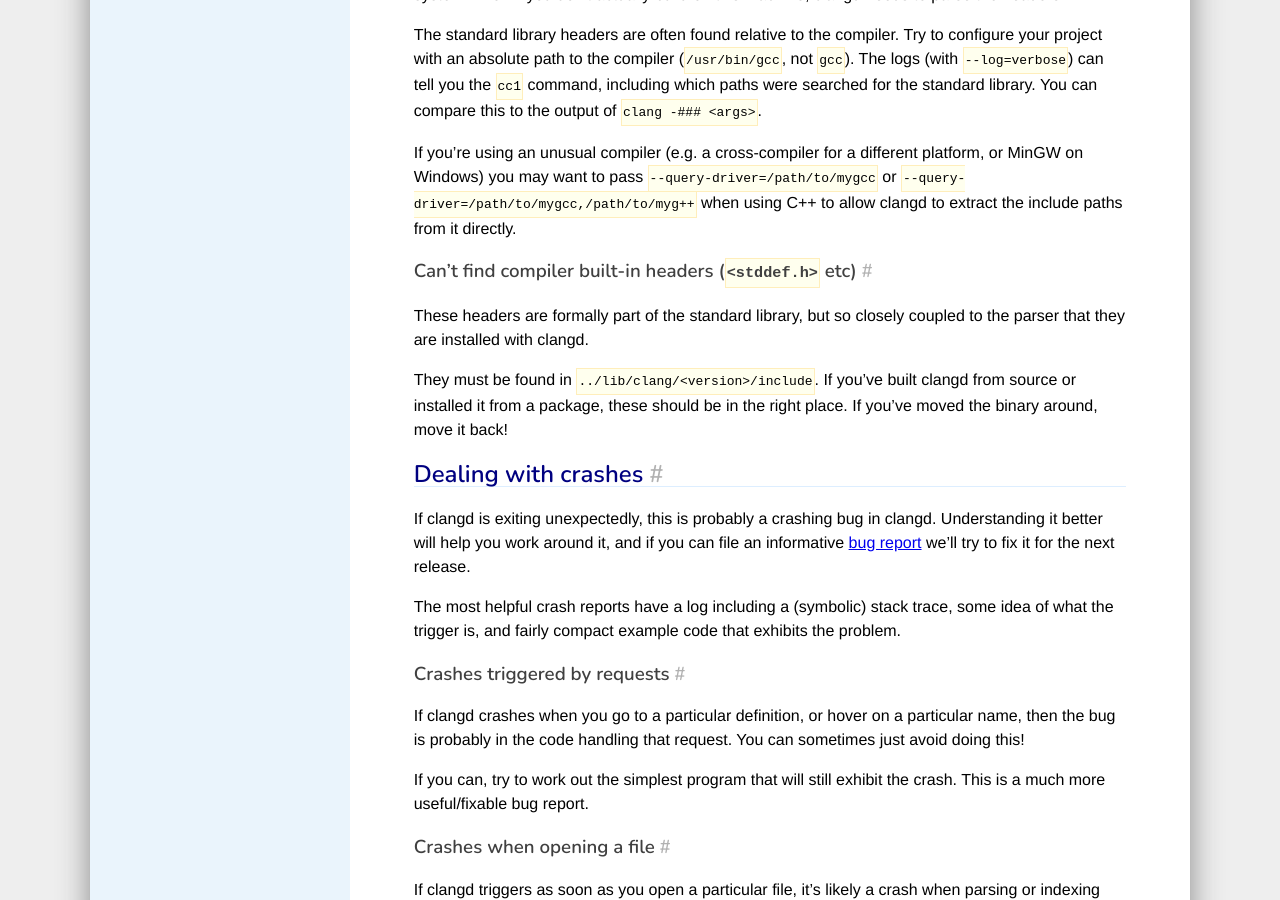
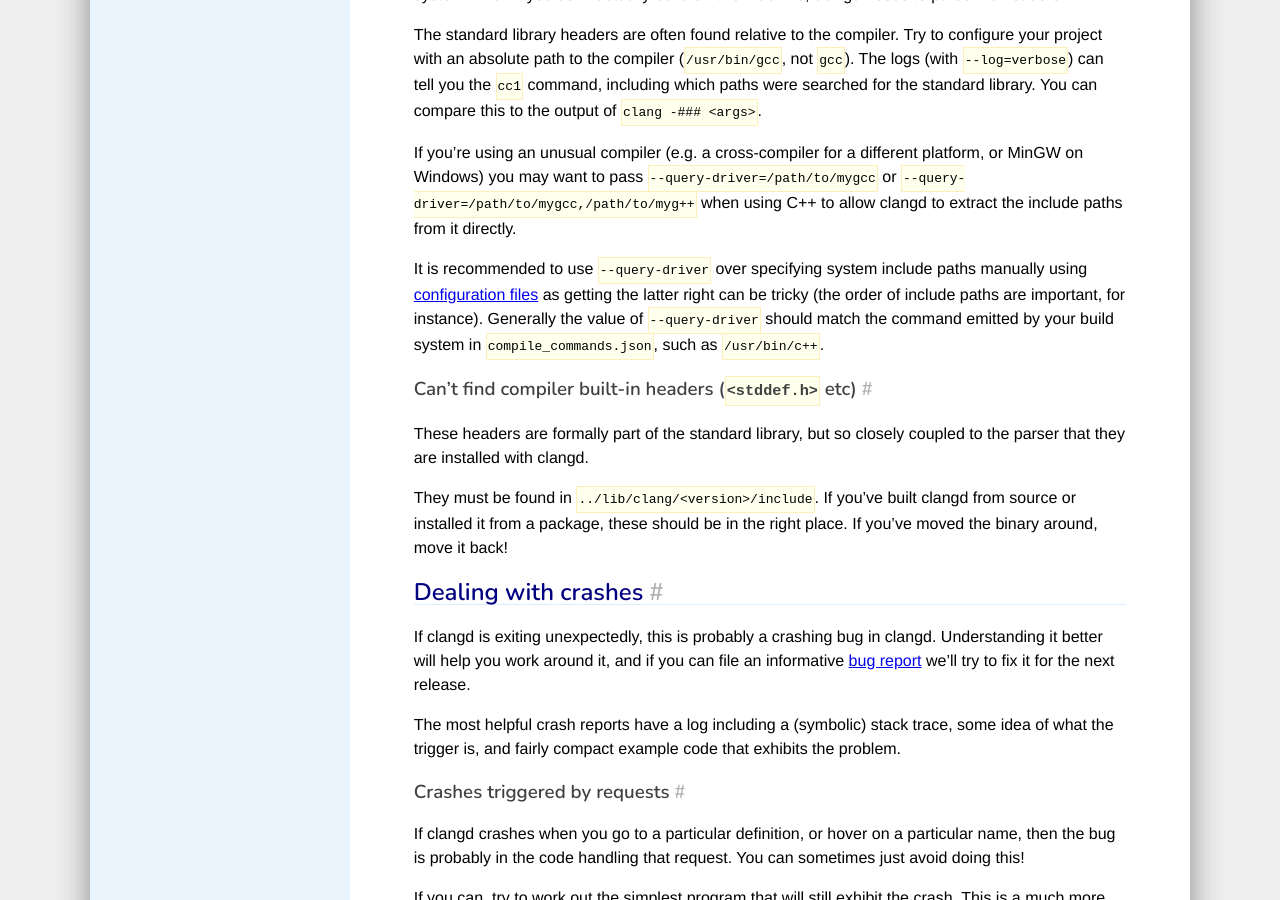
Before and after one commit to llvm/clangd-www, a Jekyll site: the page built from troubleshooting.md, in a window 1280 px wide and 900 px high, scrolled down 1693 px. Built offline with Jekyll 4.4.1, drawn with Linux system fonts in a browser that asks for light colours; our own code applies the rules of GitHub Pages for plain Markdown files.

Commit message:
Added clarification regarding --query-driver (#102)

```diff
--- a/troubleshooting.md
+++ b/troubleshooting.md
@@ -56,6 +56,12 @@
 platform, or MinGW on Windows) you may want to pass `--query-driver=/path/to/mygcc`
 or `--query-driver=/path/to/mygcc,/path/to/myg++` when using C++ to allow clangd
 to extract the include paths from it directly.
+
+It is recommended to use `--query-driver` over specifying system include paths
+manually using [configuration files](config#compileflags) as getting the latter right
+can be tricky (the order of include paths are important, for instance).
+Generally the value of `--query-driver` should match the command emitted by
+your build system in `compile_commands.json`, such as `/usr/bin/c++`.
 
 ### Can't find compiler built-in headers (`<stddef.h>` etc)
 
```
